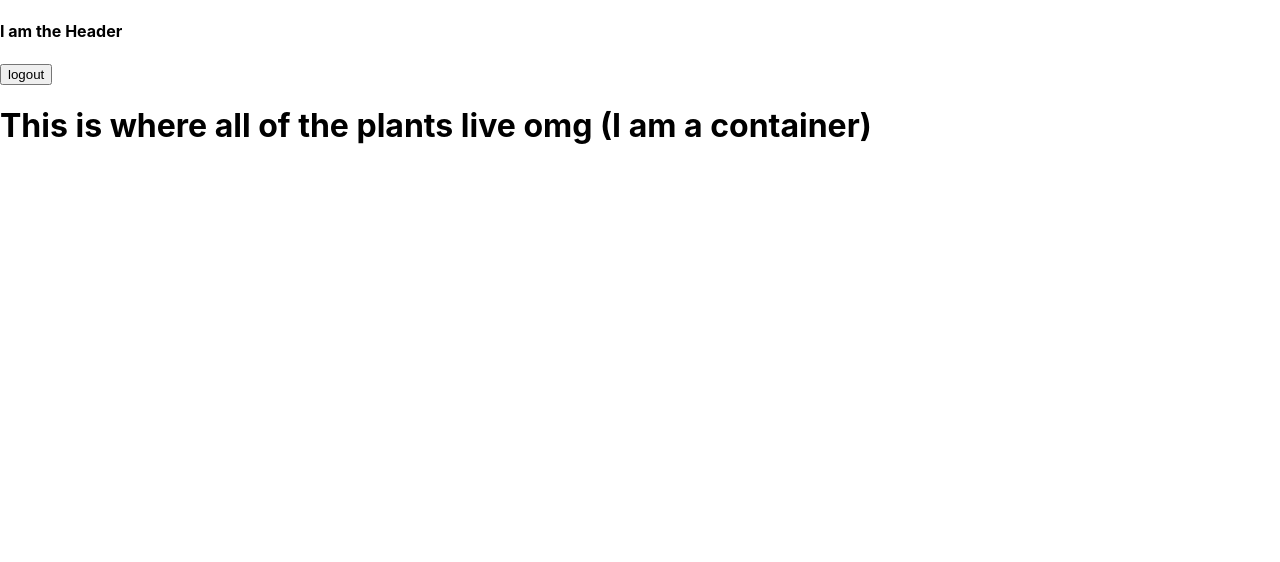
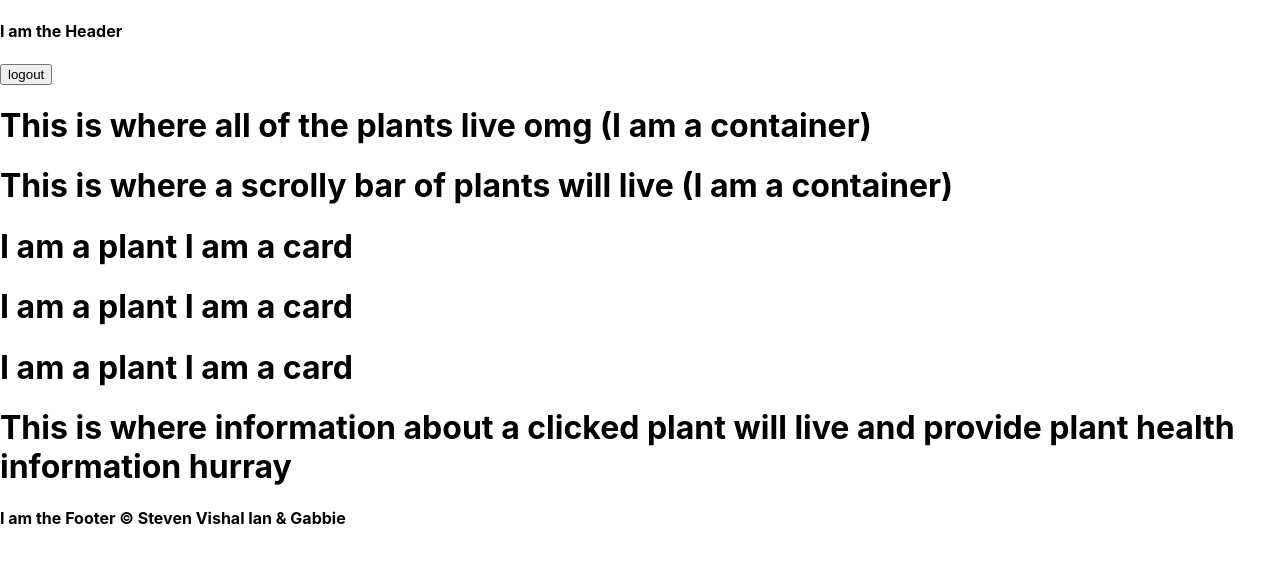
Before and after one commit to pirainogi/garden-pi-frontend, a React (Create React App) app: page /garden in a window 1280 px wide. Shown: the top 562 px of the page. Built offline with nearby package versions, Linux system fonts and the light colour scheme.

Commit message:
garden page

```diff
--- /dev/null
+++ b/src/containers/currentPlantView.js
@@ -0,0 +1,13 @@
+import React from 'react';
+
+const CurrentPlantView = () => {
+
+  return(
+    <div>
+      <h1>This is where information about a clicked plant will live and provide plant health information hurray</h1>
+    </div>
+  )
+
+}
+
+export default CurrentPlantView;
--- a/src/containers/garden.js
+++ b/src/containers/garden.js
@@ -1,5 +1,8 @@
 import React from 'react';
 import Header from '../components/header';
+import PlantCarousel from './plantCarousel';
+import CurrentPlantView from './currentPlantView';
+import Footer from '../components/footer';
 
 const Garden = () => {
 
@@ -7,6 +10,9 @@ const Garden = () => {
     <div>
       <Header />
       <h1>This is where all of the plants live omg (I am a container)</h1>
+      <PlantCarousel />
+      <CurrentPlantView />
+      <Footer />
     </div>
   )
 }
--- /dev/null
+++ b/src/containers/plantCarousel.js
@@ -0,0 +1,16 @@
+import React from 'react';
+import PlantCard from '../components/plantCard'
+
+const PlantCarousel = () => {
+
+  return(
+    <div>
+      <h1>This is where a scrolly bar of plants will live (I am a container)</h1>
+      <PlantCard />
+      <PlantCard />
+      <PlantCard />
+    </div>
+  )
+}
+
+export default PlantCarousel;
```
